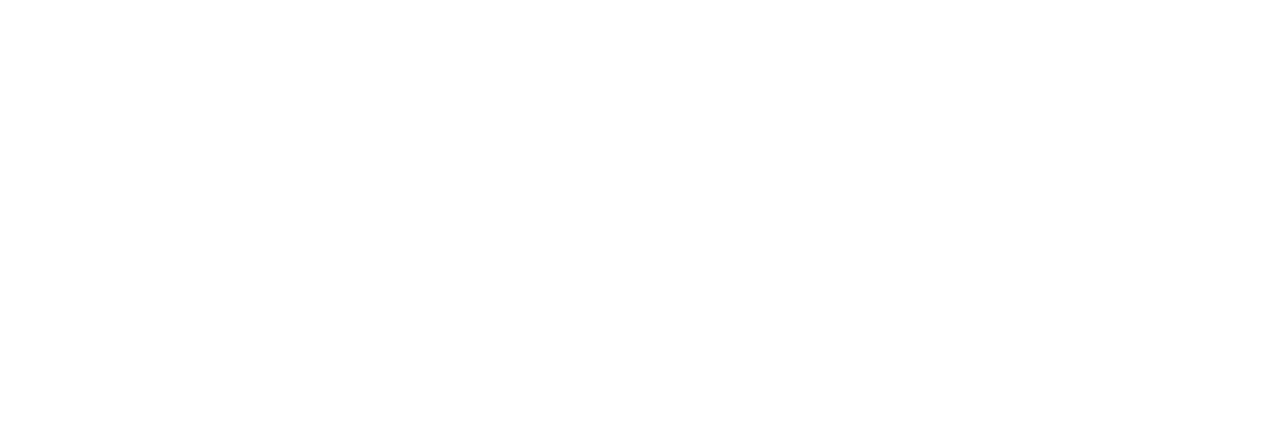
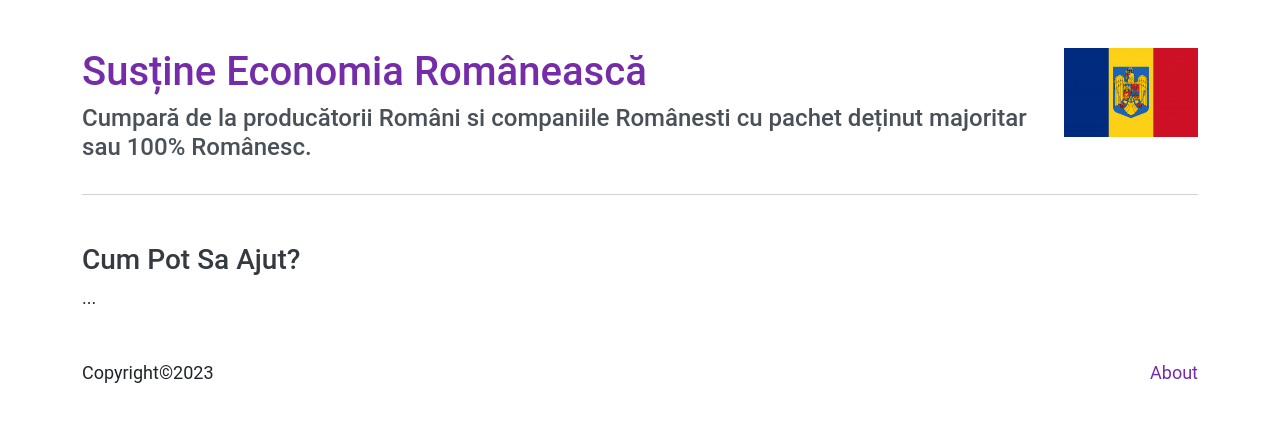
Before and after one commit to sg1asgard/cumpar-romaneste, a Vue app: page /cum-pot-sa-ajut in a window 1280 px wide. Before the commit this address had no page. Shown: the top 422 px of the page. Built offline with nearby package versions, Linux system fonts and the light colour scheme.

Commit message:
updates pages

```diff
--- a/src/components/shared/FooterNav.vue
+++ b/src/components/shared/FooterNav.vue
@@ -1,6 +1,11 @@
 <script setup></script>
 <template>
-  <div>footer</div>
+  <div class="d-flex flex-column flex-md-row mt-5">
+    <div class="flex-fill">Copyright&copy;2023</div>
+    <div>
+      <RouterLink :to="{ name: 'cum-ajut'}">About</RouterLink>
+    </div>
+  </div>
 </template>
 
 <style lang="scss" scoped></style>
--- a/src/components/shared/PageHeader.vue
+++ b/src/components/shared/PageHeader.vue
@@ -6,8 +6,28 @@
 })
 </script>
 <template>
-  <h1 class="fs-1 text-primary">{{ props?.title }}</h1>
-  <h2 class="fs-4 text-gray-700">{{ props?.subtitle }}</h2>
+  <div class="d-flex flex-row mt-5 align-items-top">
+    <div class="flex-fill">
+      <h1 class="fs-1 text-primary">{{ props?.title }}</h1>
+      <h2 class="fs-4 text-gray-700">{{ props?.subtitle }}</h2>
+    </div>
+    <div class="drapel ps-3">
+      <RouterLink :to="{ name: 'home' }">
+        <img
+          src="@/assets/images/drapel_stema_Romaniei.png"
+          alt="Drapel cu Stema Romaniei"
+        />
+      </RouterLink>
+    </div>
+  </div>
 </template>
 
-<style lang="scss" scoped></style>
+<style lang="scss" scoped>
+.drapel {
+  width: 180px;
+  img {
+    width: 100%;
+    height: auto;
+  }
+}
+</style>
--- a/src/router/index.js
+++ b/src/router/index.js
@@ -7,6 +7,11 @@
       path: '/',
       name: 'home',
       component: () => import('@/views/HomeView.vue')
+    },
+    {
+      path: '/cum-pot-sa-ajut',
+      name: 'cum-ajut',
+      component: () => import('@/views/CumAjut.vue')
     }
   ]
 })
--- /dev/null
+++ b/src/views/CumAjut.vue
@@ -0,0 +1,80 @@
+<script setup>
+import FooterNav from '@/components/shared/FooterNav.vue'
+import PageHeader from '@/components/shared/PageHeader.vue'
+</script>
+
+<template>
+  <div class="container-full container-xl">
+    <PageHeader
+      title="Susține Economia Românească"
+      subtitle="Cumpară de la producătorii Români si companiile Românesti cu pachet deținut majoritar sau 100% Românesc."
+      class="has-separator"
+    />
+    <main>
+      <h3 class="mt-5 text-capitalize">Cum pot sa ajut?</h3>
+      <div>...</div>
+    </main>
+
+    <FooterNav />
+  </div>
+</template>
+
+<style lang="scss" scoped>
+.header-imagine-iconica {
+  width: 100%;
+  height: 300px;
+  background-size: cover;
+  background-position: center;
+}
+.drapel {
+  width: 180px;
+  img {
+    width: 100%;
+    height: auto;
+  }
+}
+.search-results {
+  margin: 0px -8px;
+  &__items {
+    word-wrap: break-word;
+    border: 1px solid $gray-700;
+    border-radius: $res-border-radius-m;
+  }
+}
+.quick-search {
+  &.with-bg {
+    min-height: 260px;
+    background-size: cover;
+    background-position: center center;
+
+    > div {
+      max-width: 600px;
+    }
+    .search-box {
+      label {
+        color: $gray-300;
+      }
+
+      .descriere {
+        color: $gray-300;
+      }
+    }
+  }
+  .floating-overlay {
+    position: absolute;
+    top: 0;
+    left: 0;
+    right: 0;
+    bottom: 0;
+    background-color: rgba(0, 0, 0, 0.5);
+    z-index: 10;
+  }
+  .search-box {
+    position: relative;
+    z-index: 20;
+  }
+  .foto-credit {
+    text-align: right;
+  }
+}
+</style>
--- a/src/views/HomeView.vue
+++ b/src/views/HomeView.vue
@@ -47,20 +47,11 @@
 
 <template>
   <div class="container-full container-xl">
-    <div class="d-flex flex-row mt-5 align-items-top">
-      <div class="flex-fill">
-        <PageHeader
-          title="Susține Economia Românească"
-          subtitle="Cumpară de la producătorii Români si companiile Românesti cu pachet deținut majoritar sau 100% Românesc."
-        />
-      </div>
-      <div class="drapel ps-3">
-        <img
-          src="@/assets/images/drapel_stema_Romaniei.png"
-          alt="Drapel cu Stema Romaniei"
-        />
-      </div>
-    </div>
+    <PageHeader
+      title="Susține Economia Românească"
+      subtitle="Cumpară de la producătorii Români si companiile Românesti cu pachet deținut majoritar sau 100% Românesc."
+    />
+
     <main>
       <div
         class="position-relative d-flex flex-row align-items-center justify-content-center rounded-3 overflow-hidden mt-3 px-5 quick-search with-bg"
@@ -98,7 +89,9 @@
         </div>
       </div>
       <div class="foto-credit mt-2 mb-5 text-end">
-        <span class="d-inline-block text-gray-700 me-2">Fotografie fundal de</span>
+        <span class="d-inline-block text-gray-700 me-2"
+          >Fotografie fundal de</span
+        >
         <a :href="fotoRomania[arrNumber].url_autor" target="_blank">{{
           fotoRomania[arrNumber].autor
         }}</a>
@@ -146,6 +139,7 @@
         </div>
       </div>
     </main>
+
     <FooterNav />
   </div>
 </template>
@@ -156,13 +150,6 @@
   height: 300px;
   background-size: cover;
   background-position: center;
-}
-.drapel {
-  width: 180px;
-  img {
-    width: 100%;
-    height: auto;
-  }
 }
 .search-results {
   margin: 0px -8px;
```
